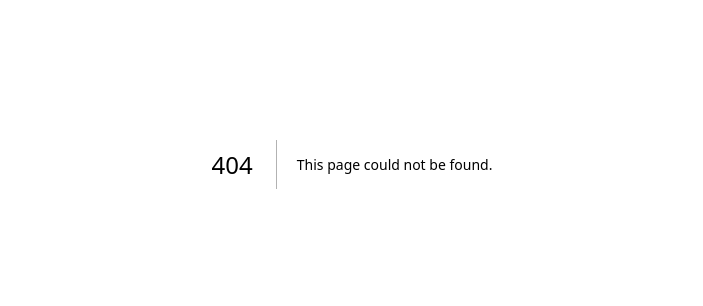
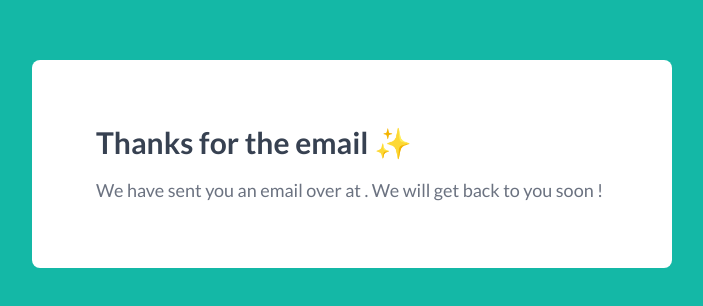
Before and after one commit to paulthomas2107/modern-react-form, a Next.js app: page /success in a window 1280 px wide. Before the commit this address had no page. Shown: the part 236-542 px from the top of the page, without its empty margins (288-991 px from the left). Built offline with nearby package versions, Linux system fonts and the light colour scheme.

Commit message:
Add success panel

```diff
--- a/pages/index.js
+++ b/pages/index.js
@@ -3,8 +3,13 @@ import Image from 'next/image';
 import formImage from '../public/form.png';
 import { useFormik } from 'formik';
 import * as Yup from 'yup';
+import Router, { useRouter } from 'next/router';
 
 export default function Home() {
+
+  // Router
+  const router = useRouter();
+
   // Formik Logic
   const formik = useFormik({
     initialValues: {
@@ -27,7 +32,7 @@ export default function Home() {
     }),
     // Submit
     onSubmit: (values) => {
-      console.log(values)
+      router.push({pathname: '/success',  query: values})
     }
   });
 
--- /dev/null
+++ b/pages/success.js
@@ -0,0 +1,19 @@
+import { useRouter } from "next/router";
+
+
+export default function Success() {
+
+    const routers = useRouter();
+
+    return (
+
+        <main className="h-screen items-center flex justify-center">
+            <div className="bg-white rounded-lg w-1/2 font-latoRegular text-gray-700 p-16">
+                <h1 className="text-3xl pb-4 font-latoBold">Thanks for the email {routers.query.name} ✨</h1>
+                <p className="text-lg text-gray-500">
+                    We have sent you an email over at {routers.query.email}. We will get back to you soon !
+                </p>
+            </div>
+        </main>
+    )
+}
```
